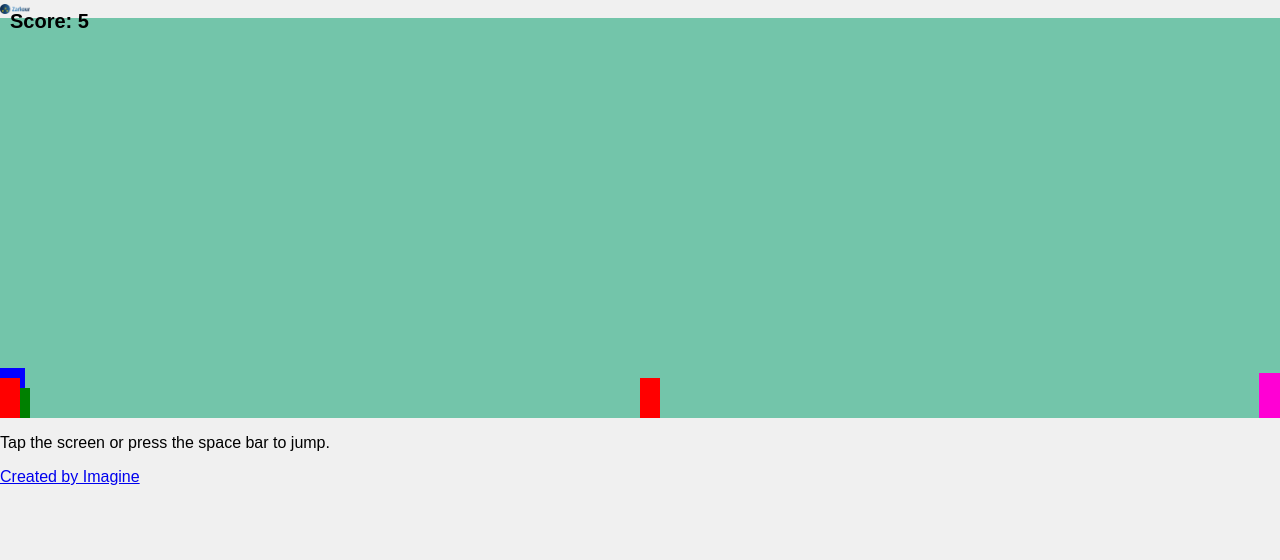
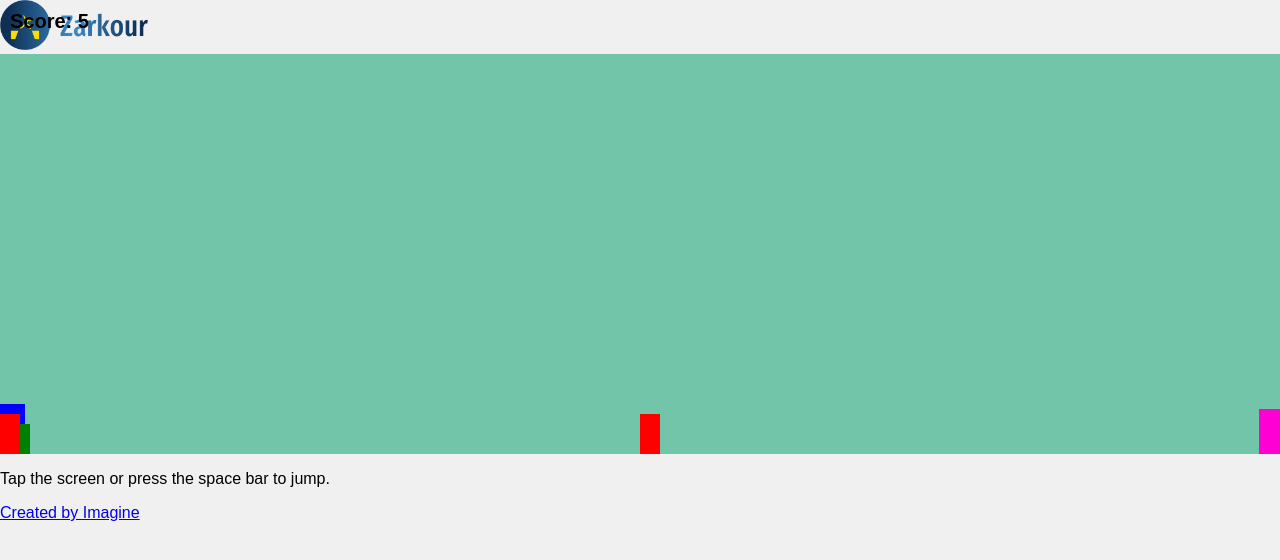
Before and after one commit to imagine-your-life/zarkour, a plain HTML site: page index.html in a window 1280 px wide. Drawn offline with Linux system fonts and the light colour scheme.

Commit message:
Update style.css

```diff
--- a/style.css
+++ b/style.css
@@ -6,10 +6,14 @@ body {
     overflow: hidden;
 }
 
+h1 {
+    text-align: center;
+}
+
 .logo-img {
-    text-align: center;
-    width: 30px;
-    height: auto;
+    align-self: center;
+    height: 50px;
+    width: auto;
 }
 
 .buton {
```
